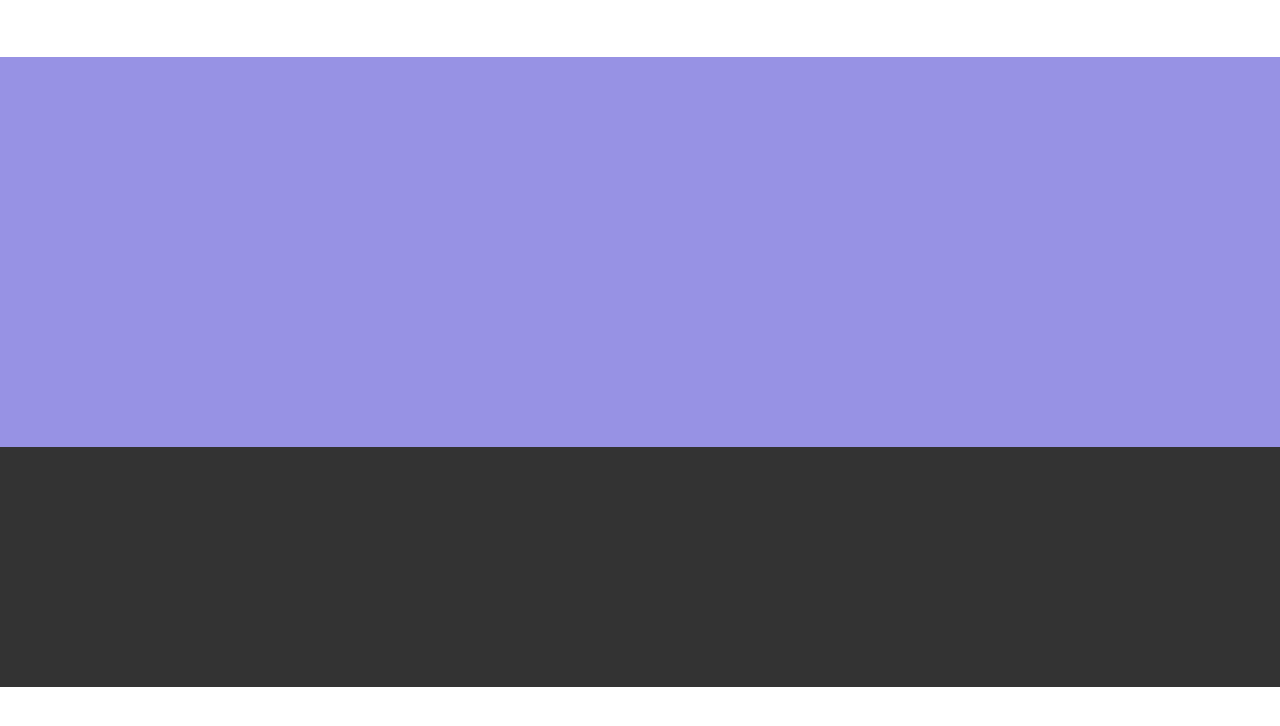
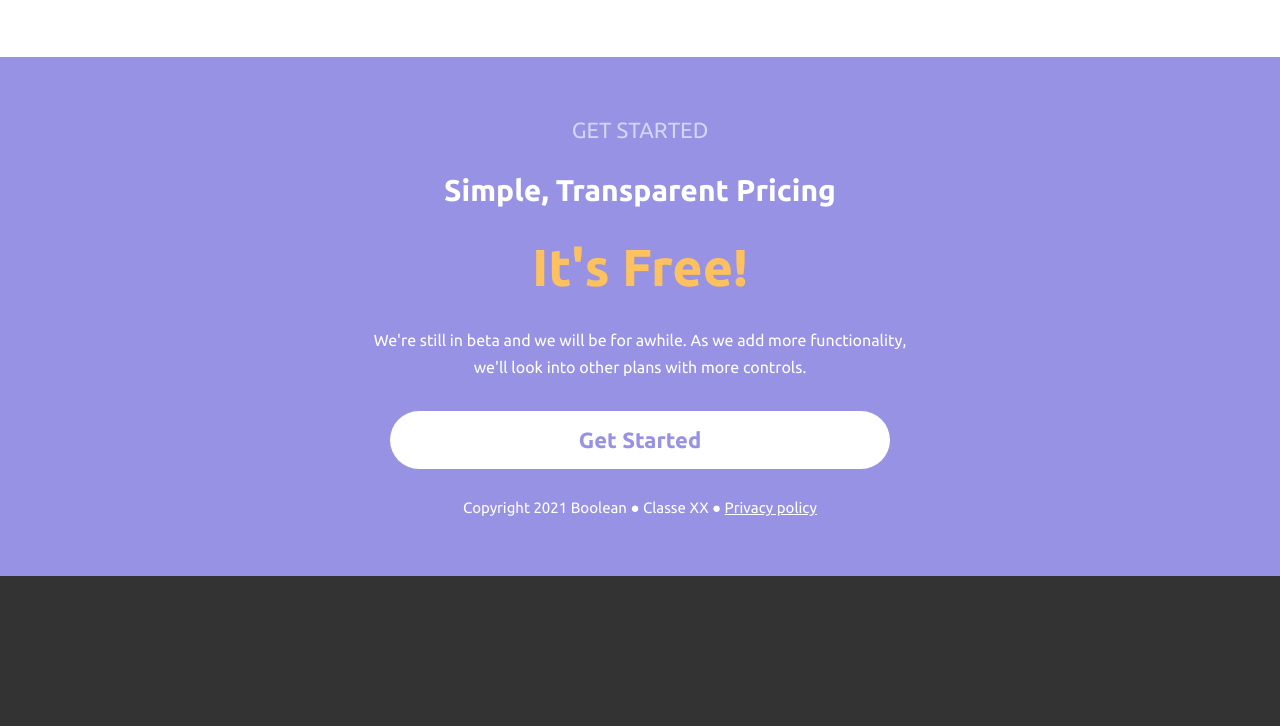
Before and after one commit to marcobusacca/htmlcss-responsive-layout, a plain HTML site: page index.html in a window 1280 px wide. Shown: the part 9112-9838 px from the top of the page. Before the commit the page ends 9799 px from the top, so only its background shows below. Drawn offline with Linux system fonts and the light colour scheme.

Commit message:
[FEAT] contenuti main get started section

```diff
--- a/css/style.css
+++ b/css/style.css
@@ -334,8 +334,44 @@ a{
     /* GET STARTED SECTION */
         #get-started-section .col{
             width: calc(100% - 40px);
-            height: 350px;
-            margin: 20px;
+            margin: 60px 20px;
+        }
+
+        .get-started-content *{
+            margin-top: 30px;
+        }
+
+        .get-started-content > span:first-child{
+            font-size: 22px;
+        }
+
+        .get-started-content > h3{
+            font-size: 30px;
+        }
+
+        .get-started-content > h2{
+            font-size: 52px;
+        }
+
+        .get-started-content > p{
+            line-height: 1.7;
+        }
+
+        .get-started-content > a{
+            font-size: 22px;
+            margin: 30px 30px;
+            padding: 16px;
+            border-radius: 50px;
+            display: block;
+        }
+
+        .get-started-content > span:last-child{
+            display: block;
+            font-size: 15px;
+        }
+
+        .get-started-content > span > a{
+            text-decoration: underline;
         }
     /* FINE GET STARTED SECTION */
 /* FINE MAIN */
@@ -392,6 +428,10 @@ a{
             color: #0084FD;
         }
 
+        .txt-lightblue{
+            color: #D5D4F4;
+        }
+
         .txt-grey{
             color: #5A6E7F;
         }
@@ -402,6 +442,10 @@ a{
 
         .txt-violet{
             color: #9792E4;
+        }
+
+        .txt-orange{
+            color: #FDC15F;
         }
     /* FINE TEXT COLOR */
 
--- a/index.html
+++ b/index.html
@@ -22,7 +22,9 @@
                 <div class="row">
                     <div class="col col-100">
                         <div class="header-content">
+                            <!-- Header Logo -->
                             <img src="./img/logo.png" alt="header-logo">
+                            <!-- Header Hamburger -->
                             <i class="fa-solid fa-bars fa-xl"></i>
                         </div>
                     </div>
@@ -42,6 +44,7 @@
                                     <div class="col-2">
                                         <h2 class="txt-blue">Get a demo application</h2>
                                         <p class="txt-grey bold">Lorem ipsum dolor sit amet consectetur adipisicing elit. Ratione nobis, architecto ad dolore quod, facere totam quas recusandae blanditiis.</p>
+                                        <!-- First Section App Store Button -->
                                         <a href="#" class="txt-white bgcolor-blue">
                                             <i class="fa-brands fa-apple"></i>
                                             App Store
@@ -100,6 +103,7 @@
                                 <img src="./img/planning2.png" alt="planning-photo-2">
                                 <h3>App developement</h3>
                                 <p>Develop an on-demand app for your delivery business to reach your targeted customers without any interruption.</p>
+                                <!-- Second Section Button -->
                                 <a href="#">
                                     <i class="fa-solid fa-arrow-down-long bgcolor-violet"></i>
                                 </a>
@@ -218,16 +222,20 @@
                         <div class="col">
                             <div class="about-us-content">
                                 <h2 class="txt-violet">About Us</h2>
+                                <!-- About Us Paragrafo 1 -->
                                 <p>Sample text. Click to Egestas egestas fringilla phasellus faucibus scelerisque eleifend donec pretium vulputate. Pharetra magna ac placerat vestibulum. Quam lacus suspendisse faucibus interdum posuere lorem. Egestas tellus rutrum tellus pellentesque eu tincidunt. Neque vitae tempus quam pellentesque nec. Vel elit scelerisque mauris pellentesque pulvinar pellentesque habitant morbi. Interdum velit euismod in pellentesque massa placerat duis.</p>
+                                <!-- About Us Paragrafo 2 -->
                                 <p>Quis viverra nibh cras pulvinar mattis. Ornare arcu dui vivamus arcu felis bibendum ut tristique. Pellentesque eu tincidunt tortor aliquam nulla facilisi cras fermentum odio. Dignissim diam quis enim lobortis scelerisque. Tellus molestie nunc non blandit massa enim. the text box. Click again or double click to start editing the text.</p>
                             </div>
                         </div>
                         <div class="col">
                             <div class="about-us-content">
+                                <!-- About Us Image -->
                                 <div class="about-us-img">
                                     <i class="fa-solid fa-quote-left fa-2xl txt-violet"></i>
                                 </div>
                                 <h2 class="txt-violet">I help companies tincidunt tortor aliquam nulla facilisi cras fermentum odio.</h2>
+                                <!-- About Us Linkedin Button -->
                                 <a href="#" class="txt-white bgcolor-violet">
                                     <i class="fa-brands fa-linkedin"></i>
                                     Find me on linkedin
@@ -242,7 +250,19 @@
                 <div class="container">
                     <div class="row">
                         <div class="col">
-                            <div class="get-started-content"></div>
+                            <div class="get-started-content txt-center">
+                                <span class="txt-lightblue">GET STARTED</span>
+                                <h3 class="txt-white">Simple, Transparent Pricing</h3>
+                                <h2 class="txt-orange">It's Free!</h2>
+                                <p class="txt-white">We're still in beta and we will be for awhile. As we add more functionality, we'll look into other plans with more controls.</p>
+                                <!-- Get Started Button -->
+                                <a href="#" class="txt-violet bgcolor-white bold">Get Started</a>
+                                <!-- Privacy Policy -->
+                                <span class="txt-white">
+                                    Copyright 2021 Boolean &#9679; Classe XX &#9679;
+                                    <a href="#" class="txt-white">Privacy policy</a>
+                                </span>
+                            </div>
                         </div>
                     </div>
                 </div>
```
